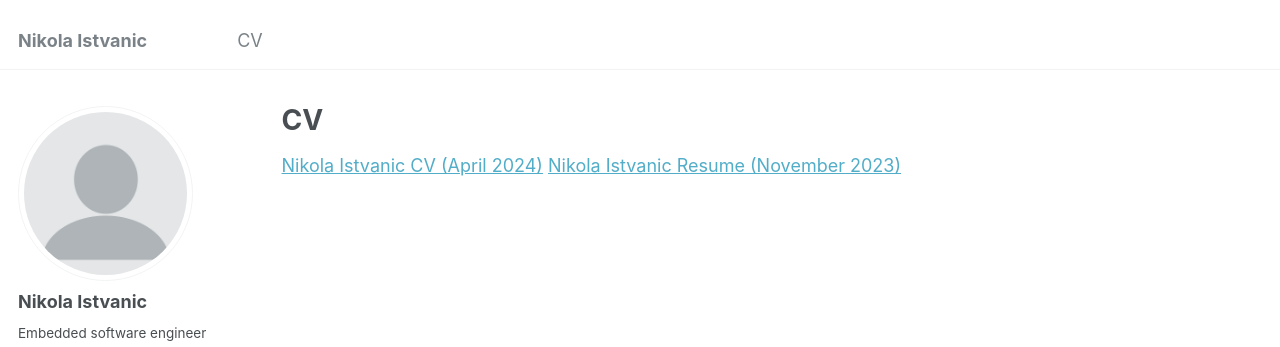
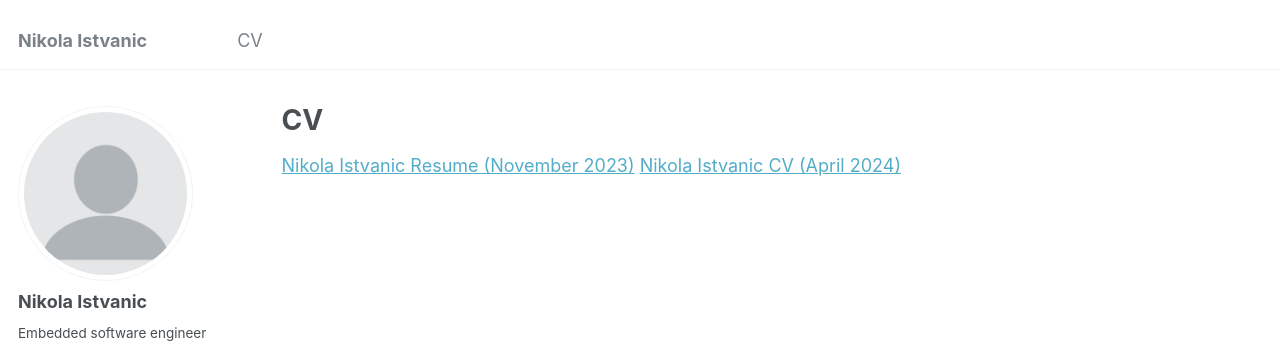
Before and after one commit to NikolaIstvanic/NikolaIstvanic.github.io, a Jekyll site: the page built from _pages/cv.md, in a window 1280 px wide. Shown: the top 347 px of the page. Built offline with Jekyll 4.4.1, drawn with Linux system fonts in a browser that asks for light colours.

Commit message:
Update cv.md

```diff
--- a/_pages/cv.md
+++ b/_pages/cv.md
@@ -9,5 +9,5 @@ redirect_from:
 
 {% include base_path %}
 
+[Nikola Istvanic Resume (November 2023)](http://nikolaistvanic.github.io/files/NikolaIstvanicResume.pdf)
 [Nikola Istvanic CV (April 2024)](http://nikolaistvanic.github.io/files/NikolaIstvanicCV.pdf)
-[Nikola Istvanic Resume (November 2023)](http://nikolaistvanic.github.io/files/NikolaIstvanicResume.pdf)
```
